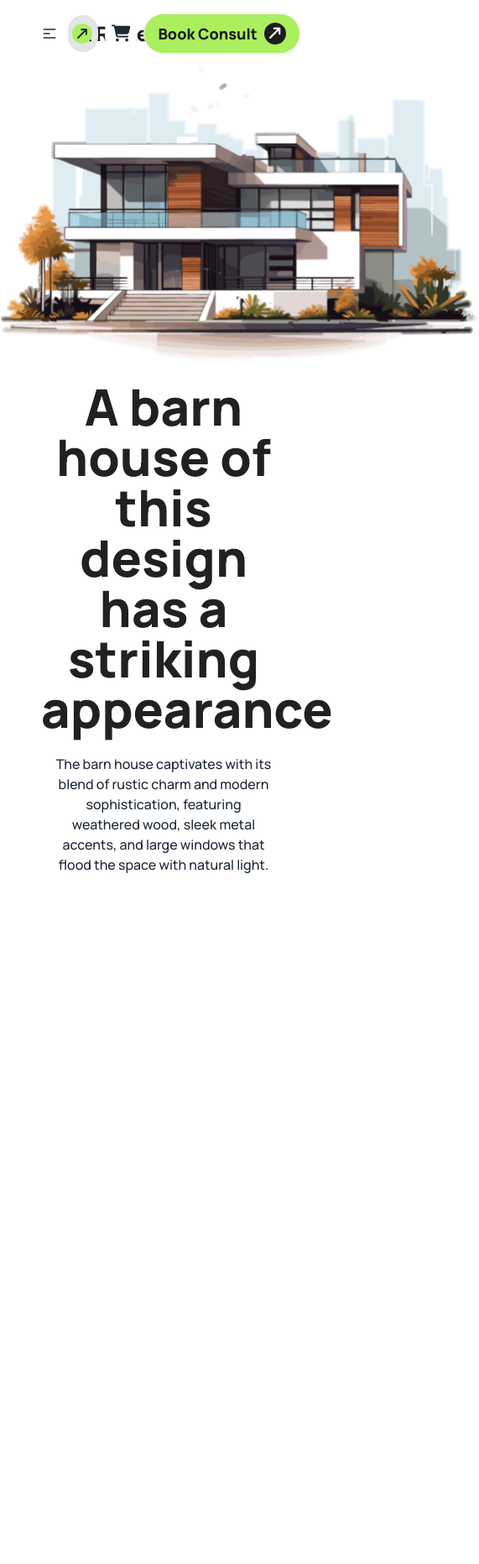
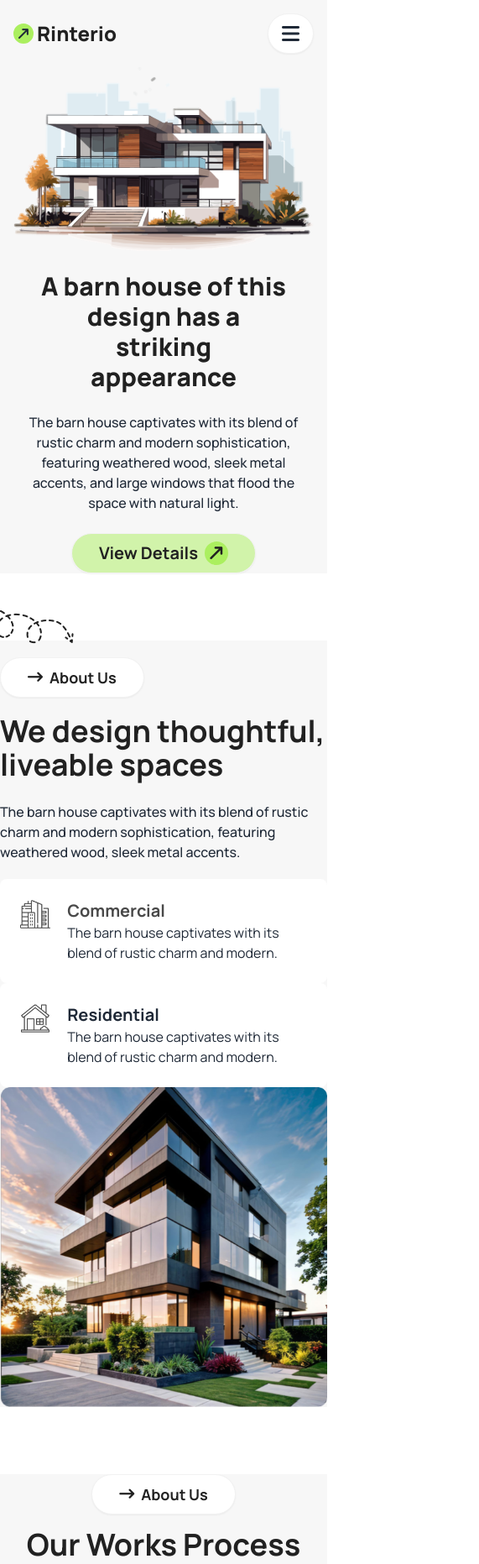
Before and after one commit to Rokon-Khan/ph-assignment-3, a plain HTML site: page index.html in a window 390 px wide. Shown: the top 1863 px of the page at 84% size, 571 px wide, since content can reach past the window. Before the commit the page ends 1042 px from the top, so only its background shows below. Drawn offline with nearby package versions, Linux system fonts and the light colour scheme.

Commit message:
About Us Section and How We Work Section Done

```diff
--- a/index.html
+++ b/index.html
@@ -35,10 +35,11 @@
               secondary: "rgba(171, 239, 95, 0.5)",
               text_primary: "rgba(33, 33, 33, 1)",
               text_secondary: "rgba(28, 28, 28, 1)",
+              bg_primary: "rgba(247,247,247, 1)",
               text_gray_1: "rgba(73, 73, 73, 1)",
               text_gray_2: "rgba(115, 115, 115, 1)",
               body: "rgb(255, 255, 255)",
-              body_white: "rgb(255, 255, 255, 0)",
+              body_white: "rgba(255, 255, 255, 0)",
               body_neutral: "rgba(30, 30, 30, 1)",
               body_neutral_2: "rgba(28, 28, 28, 1)",
               accent_1: "rgba(231, 193, 211, 1)",
@@ -56,39 +57,11 @@
   </head>
   <body class="font-Manrope">
     <!-- header section -->
-    <header class="bg-gradient-to-b from-body_white to-white">
+    <header class="bg-bg_primary w-full mb-20">
       <!-- Navbar Section Start -->
-      <nav class="navbar w-11/12 mx-auto">
-        <div class="navbar">
+      <nav class="navbar lg:w-11/12 mx-auto">
+        <div class="navbar justify-between">
           <div class="navbar-start">
-            <div class="dropdown">
-              <div tabindex="0" role="button" class="btn btn-ghost lg:hidden">
-                <svg
-                  xmlns="http://www.w3.org/2000/svg"
-                  class="h-5 w-5"
-                  fill="none"
-                  viewBox="0 0 24 24"
-                  stroke="currentColor"
-                >
-                  <path
-                    stroke-linecap="round"
-                    stroke-linejoin="round"
-                    stroke-width="2"
-                    d="M4 6h16M4 12h8m-8 6h16"
-                  />
-                </svg>
-              </div>
-              <ul
-                tabindex="0"
-                class="menu menu-sm dropdown-content bg-base-100 rounded-box z-[1] mt-3 w-52 p-2 shadow"
-              >
-                <li><a>Home</a></li>
-                <li><a>Services</a></li>
-                <li><a>Portfolio</a></li>
-                <li><a>Blogs</a></li>
-                <li><a>Contact us</a></li>
-              </ul>
-            </div>
             <div class="flex justify-center items-center gap-1">
               <i
                 class="fa-solid fa-arrow-right-long bg-primary rounded-full p-1 -rotate-45"
@@ -105,45 +78,168 @@
               <li><a>Contact us</a></li>
             </ul>
           </div>
-          <div class="navbar-end flex gap-2">
+          <div class="navbar-end lg:flex gap-2 hidden">
             <i
-              class="fa-solid fa-magnifying-glass text-xl bg-zinc-200 p-2 rounded-full"
+              class="fa-solid fa-magnifying-glass text-lg text-text_secondary bg-white px-2 py-1 rounded-full"
             ></i>
             <i
-              class="fa-solid fa-cart-shopping text-xl bg-white p-2 rounded-full"
+              class="fa-solid fa-cart-shopping text-lg text-text_secondary bg-white px-2 py-1 rounded-full"
             ></i>
+            <div>
+              <a
+                class="btn bg-primary text-lg text-text_secondary rounded-full font-extrabold"
+                ><span>Book Consult</span>
+                <i
+                  class="fa-solid fa-arrow-right-long bg-body_neutral_2 text-white rounded-full p-1 -rotate-45"
+                ></i>
+              </a>
+            </div>
+          </div>
+          <div class="dropdown">
             <div
-              class="btn bg-primary text-lg text-text_secondary rounded-full font-extrabold"
+              tabindex="0"
+              role="button"
+              class="btn btn-ghos lg:hidden rounded-full bg-white text-2xl"
             >
-              <a> Book Consult </a>
-              <i
-                class="fa-solid fa-arrow-right-long bg-body_neutral_2 text-white rounded-full p-1 -rotate-45"
-              ></i>
+              <i class="fa-solid fa-bars"></i>
             </div>
+            <ul
+              tabindex="0"
+              class="menu menu-sm dropdown-content bg-base-100 rounded-box z-[1] mt-3 w-52 p-2 shadow"
+            >
+              <li><a>Home</a></li>
+              <li><a>Services</a></li>
+              <li><a>Portfolio</a></li>
+              <li><a>Blogs</a></li>
+              <li><a>Contact us</a></li>
+            </ul>
           </div>
         </div>
       </nav>
       <!-- Banner Section  -->
-      <div class="flex justify-center flex-col space-y-6">
-        <div class="w-[571px] h-[350px] mx-auto">
+      <div class="flex justify-center items-center flex-col space-y-6">
+        <div class="w-11/12 lg:w-[571px] lg:h-[350px] mx-auto">
           <img class="w-full" src="./assets/banner.png" alt="" />
         </div>
         <h1
-          class="text-text_primary text-6xl font-extrabold w-3/4 text-center mx-auto"
+          class="text-text_primary text-3xl lg:text-6xl md:text-4xl font-extrabold w-3/4 text-center mx-auto"
         >
           A barn house of this design has a striking appearance
         </h1>
         <p
-          class="text-base text-text-gray_1 text-center font-medium w-2/3 mx-auto"
+          class="text-base text-text-gray_1 text-center font-medium w-11/12 lg:w-2/3 mx-auto"
         >
           The barn house captivates with its blend of rustic charm and modern
           sophistication, featuring weathered wood, sleek metal accents, and
           large windows that flood the space with natural light.
         </p>
+        <div>
+          <button
+            class="btn px-8 text-text_primary text-xl font-bold bg-secondary rounded-full lg:px-6 lg:py-3"
+          >
+            View Details
+            <i
+              class="fa-solid fa-arrow-right-long bg-primary rounded-full p-1 -rotate-45"
+            ></i>
+          </button>
+        </div>
       </div>
     </header>
     <!-- main section -->
-    <main></main>
+    <main>
+      <!-- About Us Section-->
+      <section class="lg:w-[1140px] grid grid-cols-1 lg:grid-cols-2 bg-bg_primary mx-auto">
+        <div class="space-y-5 relative">
+          <img class="absolute -left-10 -top-10 " src="./assets/Vector.png" alt="">
+          <button
+            class="btn bg-white px-8 text-text_primary text-lg font-bold bg-secondary rounded-full lg:px-6 lg:py-3"
+          >
+            <i class="fa-solid fa-arrow-right-long"></i>
+            About Us
+          </button>
+          <div class="space-y-6 lg:w-[560px]  ">
+            <h2 class="text-4xl text-text_primary font-bold ">We design thoughtful, liveable spaces</h2>
+          <p
+            class="text-base text-text-gray_1 font-medium"
+          >
+            The barn house captivates with its blend of rustic charm and modern
+            sophistication, featuring weathered wood, sleek metal accents.
+          </p>
+          </div>
+          <!-- card section -->
+          <div >
+            <div class="flex gap-5 justify-between rounded-lg p-6 bg-white  lg:w-4/5">
+              <div><img src="./assets/commercial.png" alt="" /></div>
+              <div>
+                <h3 class="text-xl font-bold text-text_gray_1">Commercial</h3>
+              <p>
+                The barn house captivates with its blend of rustic charm and
+                modern.
+              </p>
+              </div>
+            </div>
+            <div class="flex gap-5 justify-between rounded-lg p-6 bg-white lg:w-4/5">
+              <div><img src="./assets/residential.png" alt="" /></div>
+              <div>
+                <h3 class="text-xl font-bold text-text_prima-text_gray_1">Residential</h3>
+              <p>
+                The barn house captivates with its blend of rustic charm and
+                modern.
+              </p>
+              </div>
+            </div>
+          </div>
+        </div>
+        <!-- Image Section -->
+        <div class="lg:max-w-[573px] lg:max-h-[560px]">
+          <img class="h-auto" src="./assets/Rectangle.png" alt="" />
+        </div>
+      </section>
+
+      <!--How We Work Section -->
+
+      <section class="lg:w-[1140px] bg-bg_primary mx-auto mt-20" >
+        <div class="text-center space-y-4">
+          <button
+          class="btn bg-white px-8 text-text_primary text-lg font-bold bg-secondary rounded-full lg:px-6 lg:py-3"
+          >
+          <i class="fa-solid fa-arrow-right-long"></i>
+          About Us
+        </button>
+        <h2 class="text-4xl text-text_primary font-bold">Our Works Process</h2>
+        <p>The barn house captivates with its blend of rustic charm and modern sophistication, featuring weathered wood, sleek metal accents.</p>
+      </div>
+      <!-- card Section -->
+      <div class="grid gap-5 grid-cols-1 lg:grid-cols-4 mt-10">
+        <div class="bg-accent_1 rounded-lg p-6">
+          <img src="/assets/concept.png" alt="">
+          <h3>concept</h3>
+          <p>The barn house captivates with its blend of rustic charm and modern.</p>
+        </div>
+        <div class="bg-accent_2 rounded-lg p-6">
+          <img src="/assets/flow-chart.png" alt="">
+          <h3>concept</h3>
+          <p>The barn house captivates with its blend of rustic charm and modern.</p>
+        </div>
+        <div class="bg-accent_3 rounded-lg p-6">
+          <img src="/assets/vision.png" alt="">
+          <h3>concept</h3>
+          <p>The barn house captivates with its blend of rustic charm and modern.</p>
+        </div>
+        <div class="bg-accent_3 rounded-lg p-6">
+          <img src="/assets/budget-planning.png" alt="">
+          <h3>concept</h3>
+          <p>The barn house captivates with its blend of rustic charm and modern.</p>
+        </div>
+      </div>
+    </section>
+
+  </main>
+
+
+
+
+
     <!-- Footer Section -->
     <footer></footer>
   </body>
```
